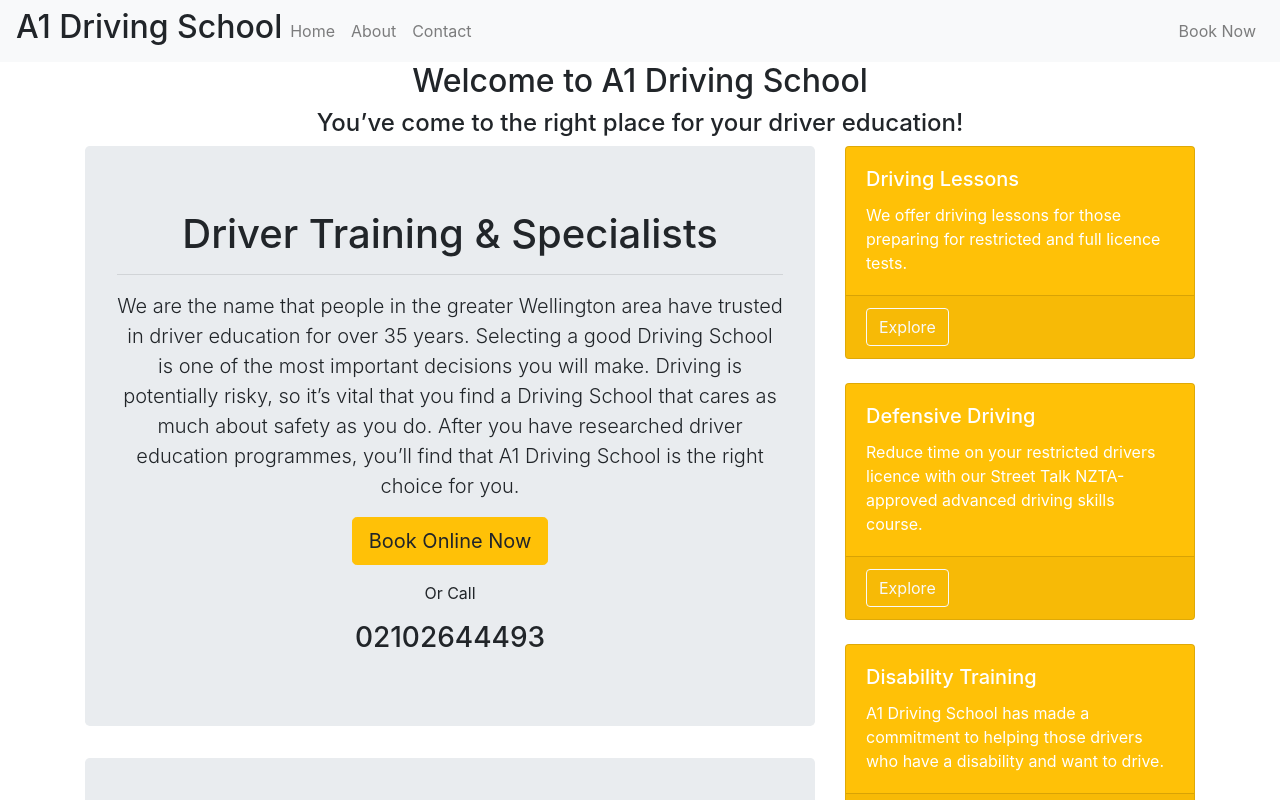
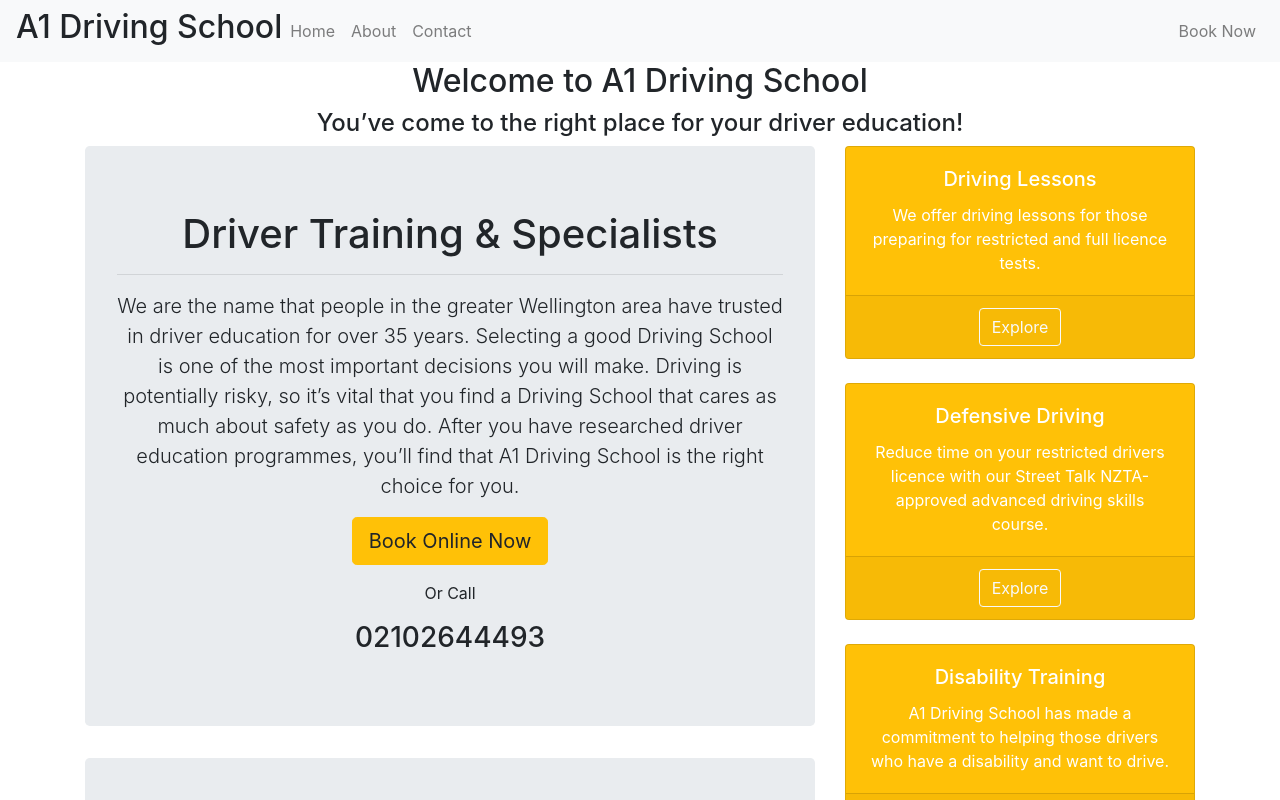
Before and after one commit to Muchengeti/A1-Driving, a React (Create React App) app: page / in a window 1280 px wide. Shown: the top 800 px of the page. Built offline with nearby package versions, Linux system fonts and the light colour scheme.

Commit message:
formatted homepage

```diff
--- a/package.json
+++ b/package.json
@@ -6,13 +6,16 @@
     "@testing-library/jest-dom": "^4.2.4",
     "@testing-library/react": "^9.4.0",
     "@testing-library/user-event": "^7.2.1",
+    "@trendmicro/react-sidenav": "^0.5.0",
     "bootstrap": "^4.4.1",
     "react": "^16.12.0",
     "react-bootstrap": "^1.0.0-beta.16",
+    "react-bootstrap-sidebar": "0.0.1",
     "react-dom": "^16.12.0",
     "react-responsive-navbar": "^1.0.11",
     "react-router-dom": "^5.1.2",
-    "react-scripts": "3.4.0"
+    "react-scripts": "3.4.0",
+    "styled-components": "^5.0.1"
   },
   "scripts": {
     "start": "react-scripts start",
--- a/src/App.js
+++ b/src/App.js
@@ -5,7 +5,6 @@
 import Home from './components/Home';
 import About from './components/About';
 import Contact from './components/Contact';
-
 
 class App extends Component {
   render() {
@@ -24,7 +23,6 @@
             <li><Link to={'/'} className="nav-link"> Book Now </Link></li>
           </ul>
           </nav>
-
           <Switch>
               <Route exact path='/' component={Home} />
               <Route path='/about' component={About} />
--- a/src/components/Home.js
+++ b/src/components/Home.js
@@ -5,6 +5,8 @@
 import Container from 'react-bootstrap/Container'
 import Row from 'react-bootstrap/Row'
 import Col from 'react-bootstrap/Col'
+
+
 
 class Home extends Component {
   render() {
@@ -14,9 +16,10 @@
             <h2>Welcome to A1 Driving School</h2>
             <h4>You’ve come to the right place for your driver education!</h4>
           </div>
+
           <Container>
             <Row>
-              <Col sm={8}>
+              <Col xs={8}>
                  <Jumbotron className="text-center">
                   <h1>Driver Training & Specialists</h1>
                   <hr/>
@@ -44,7 +47,7 @@
                 </Jumbotron>
               </Col>
 
-              <Col lg={4}>
+              <Col xs={4} className="text-center">
               {/* <CardGroup> */}
                 <Card bg="warning" text="white">
                   {/* <Card.Img variant="top" src="holder.js/100px160" /> */}
```
Also changed, not shown: 1 other file (tests, documents, lock files or other folders).
